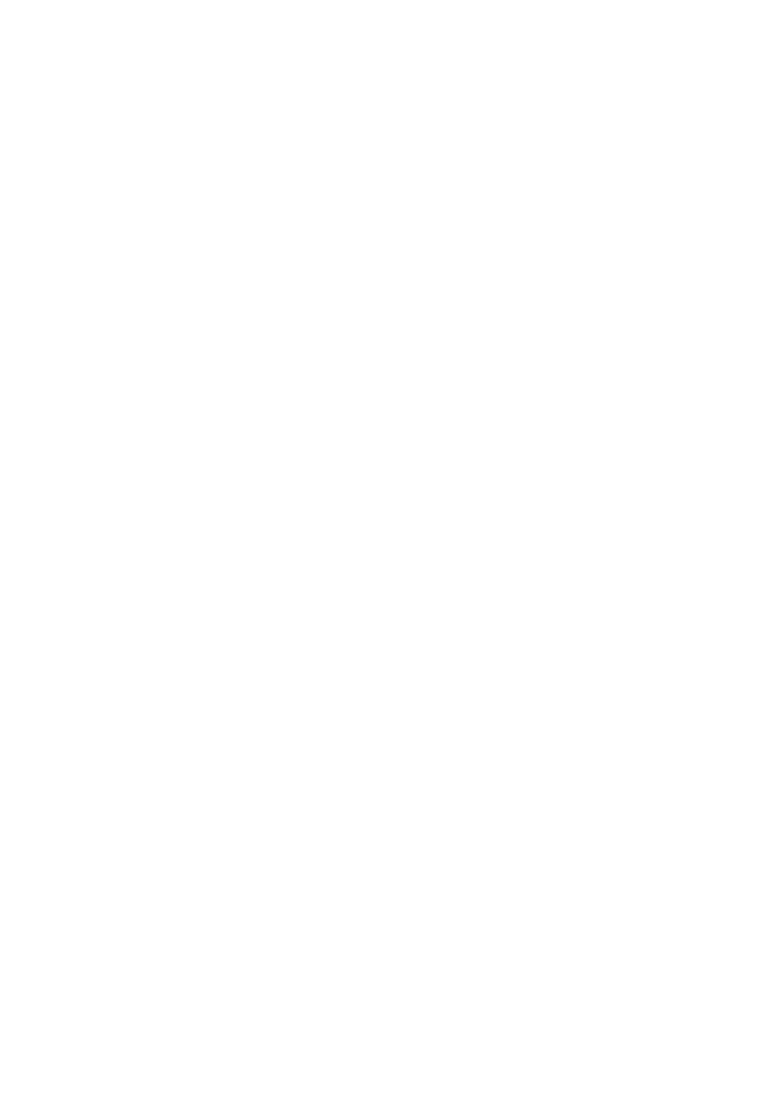
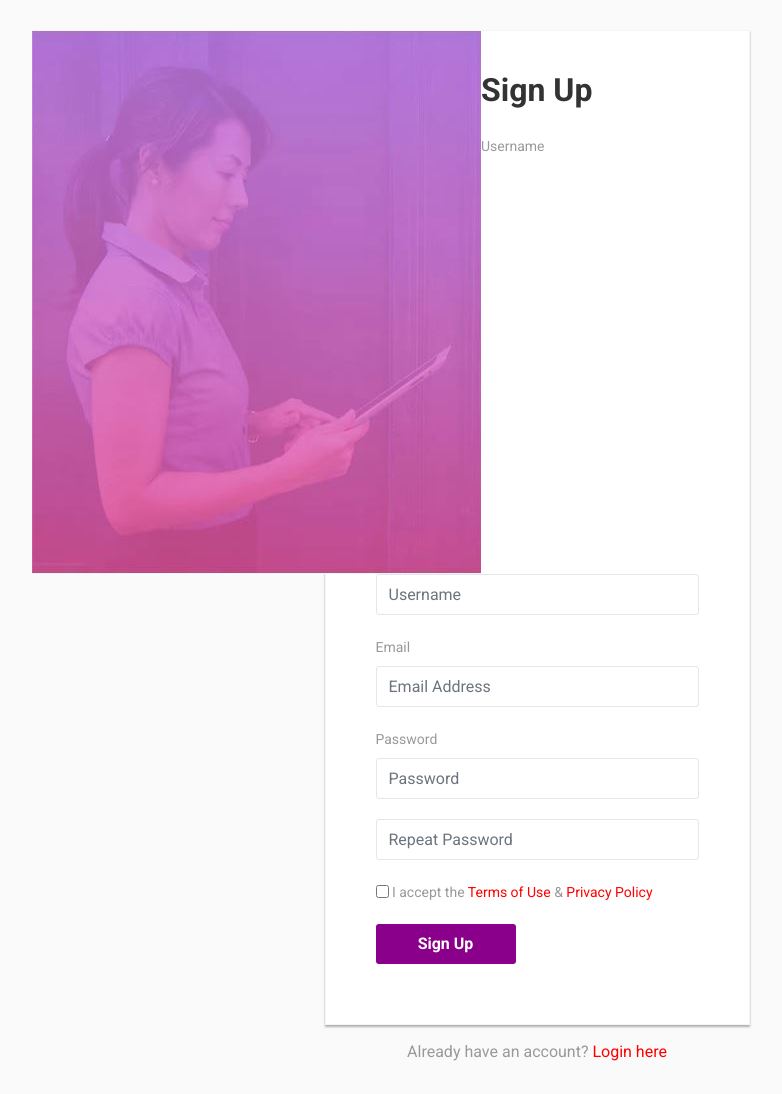
Before and after one commit to Anas-Ali-coder/quiz-2, a plain HTML site: page index.html in a window 1280 px wide. Shown: the whole page, without its empty margins (103-885 px from the left). Before the commit the page ends 800 px from the top, so only its background shows below. Drawn offline with nearby package versions, Linux system fonts and the light colour scheme.

Commit message:
Add files via upload

```diff
--- a/index.html
+++ b/index.html
@@ -1,10 +1,170 @@
 <!DOCTYPE html>
 <html lang="en">
   <head>
-    <meta charset="UTF-8" />
-    <meta http-equiv="X-UA-Compatible" content="IE=edge" />
-    <meta name="viewport" content="width=device-width, initial-scale=1.0" />
-    <title>SignUp Page</title>
+    <meta charset="utf-8" />
+    <meta
+      name="viewport"
+      content="width=device-width, initial-scale=1, shrink-to-fit=no"
+    />
+    <title>Bootstrap Elegant Sign Up Form</title>
+    <link
+      rel="stylesheet"
+      href="https://fonts.googleapis.com/css?family=Roboto:400,700"
+    />
+    <link
+      rel="stylesheet"
+      href="https://stackpath.bootstrapcdn.com/bootstrap/4.5.0/css/bootstrap.min.css"
+    />
+    <link
+      rel="stylesheet"
+      href="https://maxcdn.bootstrapcdn.com/font-awesome/4.7.0/css/font-awesome.min.css"
+    />
+    <script src="https://code.jquery.com/jquery-3.5.1.min.js"></script>
+    <script src="https://cdn.jsdelivr.net/npm/popper.js@1.16.0/dist/umd/popper.min.js"></script>
+    <script src="https://stackpath.bootstrapcdn.com/bootstrap/4.5.0/js/bootstrap.min.js"></script>
+    <link rel="stylesheet" href="style.css" />
+    <style>
+      body {
+        color: #999;
+        background: #fafafa;
+        font-family: "Roboto", sans-serif;
+      }
+      .image {
+        margin-top: 30px;
+        margin-left: 135px;
+
+        float: left;
+      }
+      .form-control {
+        min-height: 41px;
+        box-shadow: none;
+        border-color: #e6e6e6;
+      }
+      .form-control:focus {
+        border-color: #00c1c0;
+      }
+      .form-control,
+      .btn {
+        border-radius: 3px;
+      }
+
+      .signup-form {
+        width: 425px;
+        margin: 0 auto;
+        padding: 30px 0;
+      }
+      .signup-form h2 {
+        color: #333;
+        font-weight: bold;
+        margin: 0 0 25px;
+      }
+      .signup-form form {
+        margin-bottom: 15px;
+        background: #fff;
+        border: 1px solid #f4f4f4;
+        box-shadow: 0px 2px 2px rgba(0, 0, 0, 0.3);
+        padding: 40px 50px;
+      }
+      .signup-form .form-group {
+        margin-bottom: 20px;
+      }
+      .signup-form label {
+        font-weight: normal;
+        font-size: 14px;
+      }
+      .signup-form input[type="checkbox"] {
+        position: relative;
+        top: 1px;
+      }
+      .signup-form .btn,
+      .signup-form .btn:active {
+        font-size: 16px;
+        font-weight: bold;
+        background: darkmagenta !important;
+        border: none;
+        min-width: 140px;
+      }
+      .signup-form .btn:hover,
+      .signup-form .btn:focus {
+        background: blue !important;
+      }
+      .signup-form a {
+        color: red;
+        text-decoration: none;
+      }
+      .signup-form a:hover {
+        text-decoration: underline;
+      }
+    </style>
   </head>
-  <body></body>
+  <body>
+    <div class="main">
+      <div class="image">
+        <img src="img.JPG" alt="" />
+      </div>
+
+      <div class="signup-form">
+        <form action="/action_page.php" method="post">
+          <h2>Sign Up</h2>
+          <div class="form-group">
+            <label>Username</label>
+
+            <input
+              type="text"
+              class="form-control"
+              name="username"
+              placeholder="Username"
+              required="required"
+            />
+          </div>
+          <div class="form-group">
+            <label>Email</label>
+
+            <input
+              type="email"
+              class="form-control"
+              name="email"
+              placeholder="Email Address"
+              required="required"
+            />
+          </div>
+          <div class="form-group">
+            <label>Password</label>
+
+            <input
+              type="password"
+              class="form-control"
+              name="password"
+              placeholder="Password"
+              required="required"
+            />
+          </div>
+          <div class="form-group">
+            <input
+              type="password"
+              class="form-control"
+              name="repeat_password"
+              placeholder="Repeat Password"
+              required="required"
+            />
+          </div>
+          <div class="form-group">
+            <label class="form-check-label"
+              ><input type="checkbox" required="required" /> I accept the
+              <a href="#">Terms of Use</a> &amp;
+              <a href="#">Privacy Policy</a></label
+            >
+          </div>
+          <div class="form-group">
+            <button type="submit" class="btn btn-primary btn-lg">
+              Sign Up
+            </button>
+          </div>
+        </form>
+        <div class="text-center">
+          Already have an account? <a href="#">Login here</a>
+        </div>
+      </div>
+    </div>
+  </body>
 </html>
--- /dev/null
+++ b/style.css
@@ -0,0 +1,71 @@
+body {
+  color: #999;
+  background: #fafafa;
+  font-family: "Roboto", sans-serif;
+}
+.image {
+  margin-top: 30px;
+  margin-left: 135px;
+
+  float: left;
+}
+.form-control {
+  min-height: 41px;
+  box-shadow: none;
+  border-color: #e6e6e6;
+}
+.form-control:focus {
+  border-color: #00c1c0;
+}
+.form-control,
+.btn {
+  border-radius: 3px;
+}
+
+.signup-form {
+  width: 425px;
+  margin: 0 auto;
+  padding: 30px 0;
+}
+.signup-form h2 {
+  color: #333;
+  font-weight: bold;
+  margin: 0 0 25px;
+}
+.signup-form form {
+  margin-bottom: 15px;
+  background: #fff;
+  border: 1px solid #f4f4f4;
+  box-shadow: 0px 2px 2px rgba(0, 0, 0, 0.3);
+  padding: 40px 50px;
+}
+.signup-form .form-group {
+  margin-bottom: 20px;
+}
+.signup-form label {
+  font-weight: normal;
+  font-size: 14px;
+}
+.signup-form input[type="checkbox"] {
+  position: relative;
+  top: 1px;
+}
+.signup-form .btn,
+.signup-form .btn:active {
+  font-size: 16px;
+  font-weight: bold;
+  background: darkmagenta !important;
+  border: none;
+  min-width: 140px;
+}
+.signup-form .btn:hover,
+.signup-form .btn:focus {
+  background: blue !important;
+}
+.signup-form a {
+  color: red;
+  text-decoration: none;
+}
+.signup-form a:hover {
+  text-decoration: underline;
+}
```
Also changed, not shown: img.JPG (added).
